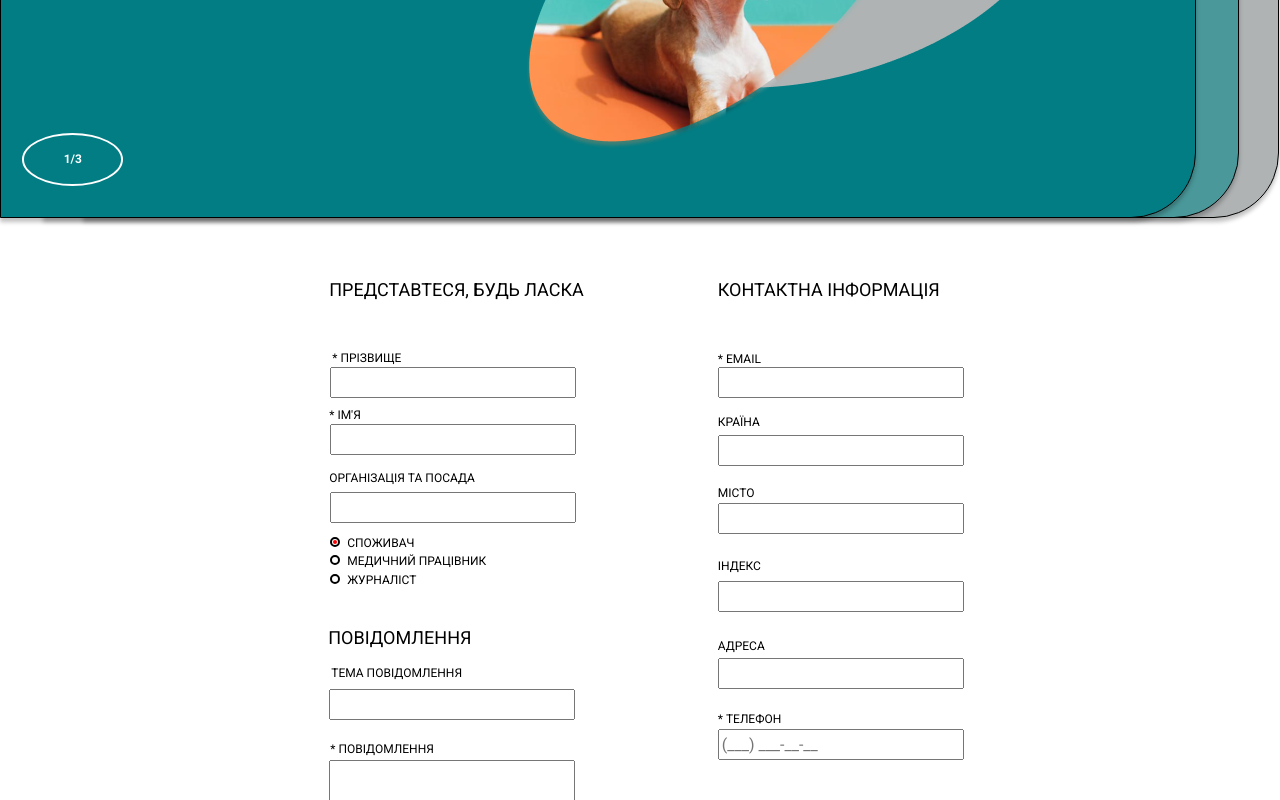
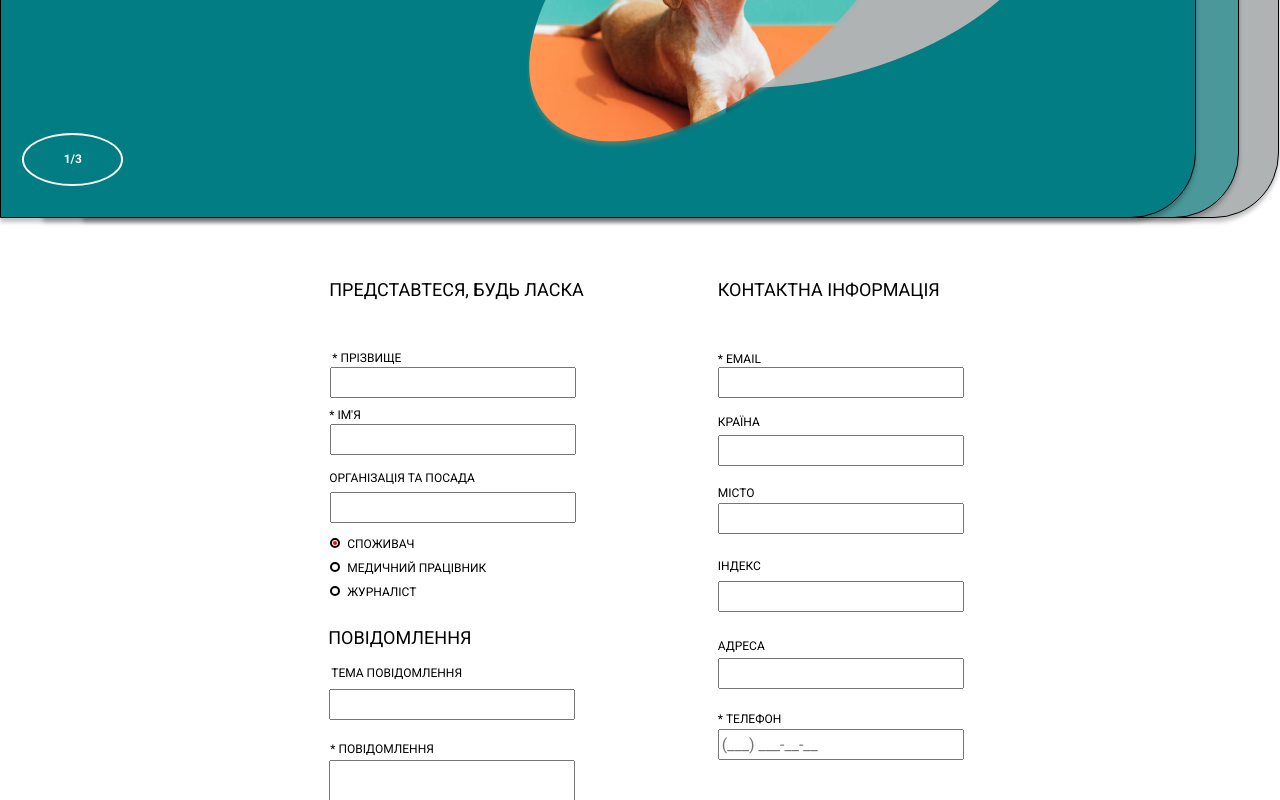
Before and after one commit to AndrewVoloshin/Inchkiev_test_work, a Vue app: page / in a window 1280 px wide. Shown: the part 490-1290 px from the top of the page. Built offline with nearby package versions, Linux system fonts and the light colour scheme; no server answers.

Commit message:
fix: radio button

```diff
--- a/src/components/FeedbackForm.vue
+++ b/src/components/FeedbackForm.vue
@@ -322,7 +322,7 @@ input[type="radio"] {
 }
 
 .greeting__content:nth-child(4) {
-    margin-bottom: 10px;
+    margin-bottom: 15px;
 }
 
 .greeting__content:nth-child(4) .greeting__label {
@@ -377,8 +377,9 @@ input[type="radio"] {
 }
 
 .custom-radio {
+    display: block;
     font-size: 12px;
-    margin-bottom: 10px;
+    margin-bottom: -8px;
 }
 
 .greeting__label {
@@ -399,7 +400,7 @@ input[type="radio"] {
 }
 
 .greeting__container {
-    margin-bottom: 40px;
+    margin-bottom: 36px;
     margin-left: 1px;
 }
 
```
